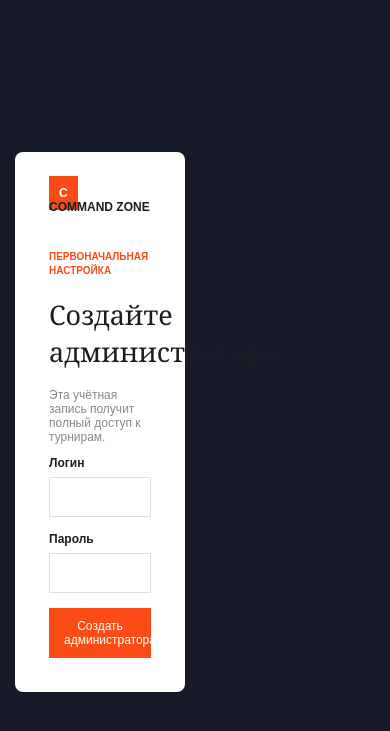
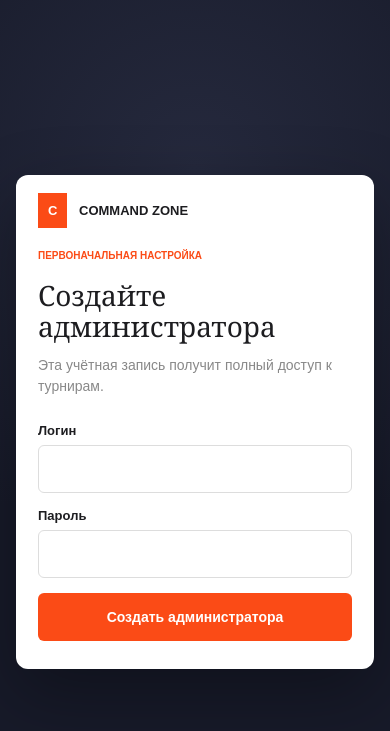
Before and after one commit to BregoX/cedh-command-zone, a FastAPI app: page /login in a window 390 px wide. Shown: the top 731 px of the page. Run offline with FastAPI, Linux system fonts and the light colour scheme.

Commit message:
Fix mobile login layout

```diff
--- /dev/null
+++ b/app/static/auth.css
@@ -0,0 +1 @@
+body.auth-page{display:grid;grid-template-columns:minmax(0,1fr);place-items:center;min-height:100dvh;padding:24px;background:radial-gradient(circle at 50% 20%,#25293d 0,#171a29 55%)}.auth-page .auth-card{grid-column:1;width:min(440px,100%);margin:0;padding:40px;border-radius:14px;box-shadow:0 24px 70px rgba(0,0,0,.32)}.auth-card h1{font-size:32px;line-height:1.1;margin:18px 0 10px}.auth-card p{font-size:14px;line-height:1.5;margin-bottom:26px}.auth-card label{font-size:13px}.auth-card input{width:100%;min-height:48px;border-radius:6px;font-size:16px}.auth-card .hot{min-height:48px;border-radius:6px;font-size:14px;font-weight:bold}.auth-brand{font-size:13px}@media(max-width:520px){body.auth-page{padding:16px}.auth-page .auth-card{padding:28px 22px;border-radius:12px}.auth-card h1{font-size:28px}.auth-brand{margin-bottom:30px}}
--- a/app/templates/login.html
+++ b/app/templates/login.html
@@ -1 +1 @@
-<!doctype html><html lang="ru"><head><meta charset="utf-8"><meta name="viewport" content="width=device-width"><title>Вход — Command Zone</title><link rel="stylesheet" href="{{url_for('static',path='style.css')}}"></head><body class="auth-page"><main class="auth-card"><div class="auth-brand"><b>C</b> COMMAND ZONE</div><small>{{'ПЕРВОНАЧАЛЬНАЯ НАСТРОЙКА' if setup else 'ВХОД В СИСТЕМУ'}}</small><h1>{{'Создайте администратора' if setup else 'С возвращением'}}</h1><p>{{'Эта учётная запись получит полный доступ к турнирам.' if setup else 'Войдите как администратор или игрок.'}}</p>{%if error%}<div class="error">{{error}}</div>{%endif%}<form action="{{'/setup' if setup else '/login'}}" method="post"><label>Логин<input name="username" required autocomplete="username"></label><label>Пароль<input name="password" type="password" minlength="8" required></label><button class="hot">{{'Создать администратора' if setup else 'Войти'}}</button></form></main></body></html>
+<!doctype html><html lang="ru"><head><meta charset="utf-8"><meta name="viewport" content="width=device-width"><title>Вход — Command Zone</title><link rel="stylesheet" href="{{url_for('static',path='style.css')}}"><link rel="stylesheet" href="{{url_for('static',path='auth.css')}}"></head><body class="auth-page"><main class="auth-card"><div class="auth-brand"><b>C</b> COMMAND ZONE</div><small>{{'ПЕРВОНАЧАЛЬНАЯ НАСТРОЙКА' if setup else 'ВХОД В СИСТЕМУ'}}</small><h1>{{'Создайте администратора' if setup else 'С возвращением'}}</h1><p>{{'Эта учётная запись получит полный доступ к турнирам.' if setup else 'Войдите как администратор или игрок.'}}</p>{%if error%}<div class="error">{{error}}</div>{%endif%}<form action="{{'/setup' if setup else '/login'}}" method="post"><label>Логин<input name="username" required autocomplete="username"></label><label>Пароль<input name="password" type="password" minlength="8" required autocomplete="current-password"></label><button class="hot">{{'Создать администратора' if setup else 'Войти'}}</button></form></main></body></html>
```
